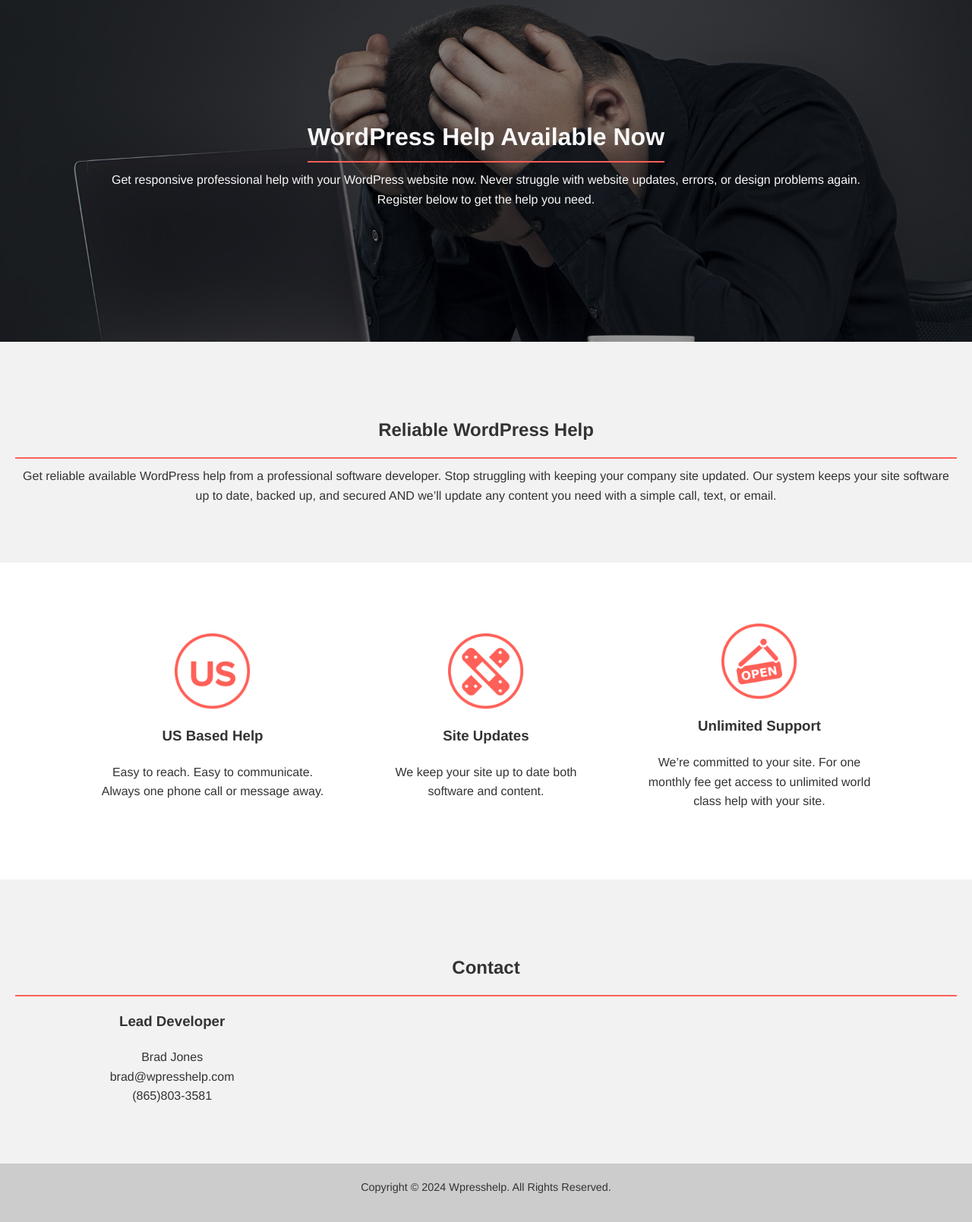
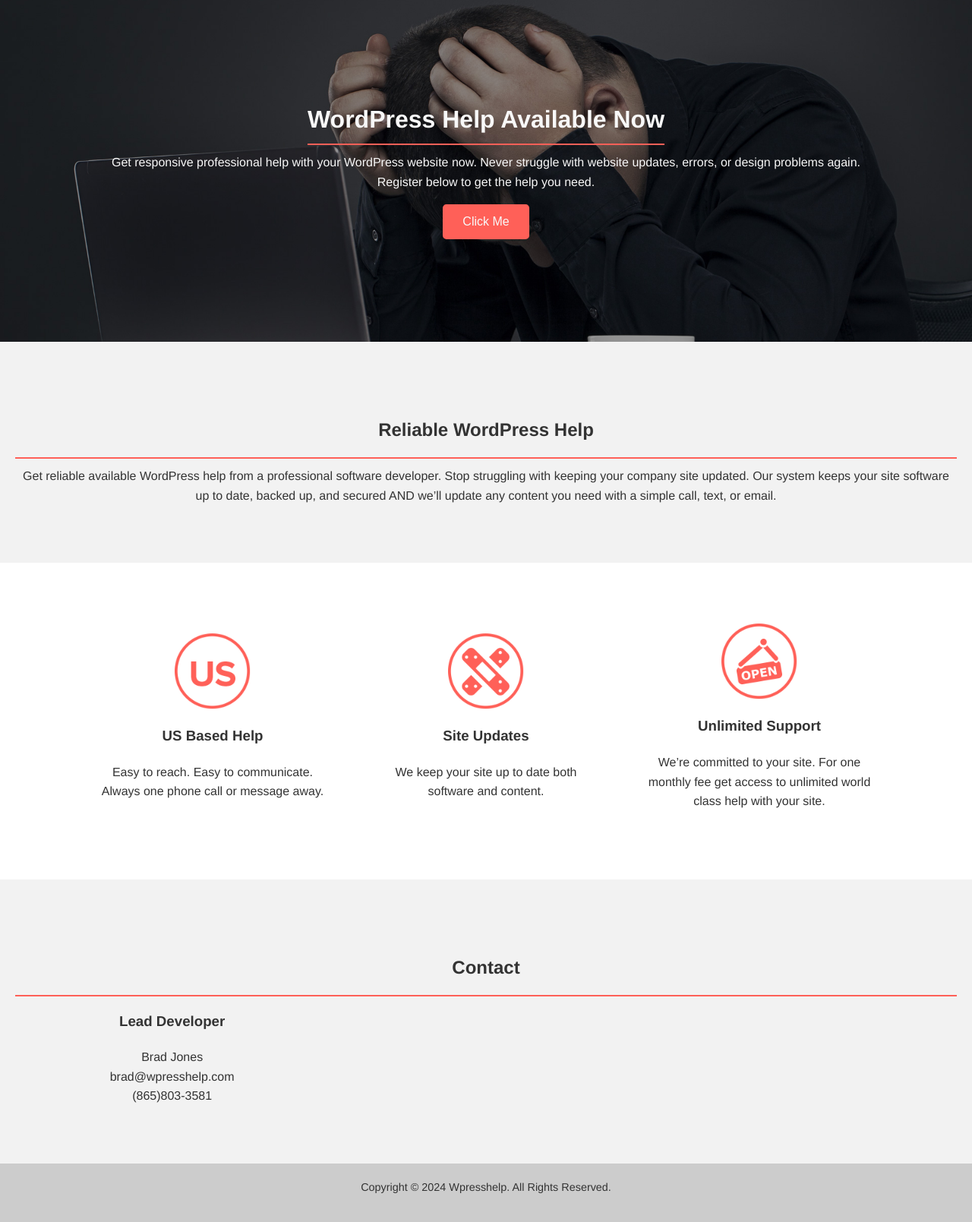
Before and after one commit to pro251/wpresshelp, a Jekyll site: the page built from index.html, in a window 1280 px wide. Shown: the whole page at 76% size. Built offline with Jekyll 4.4.1, drawn with Linux system fonts in a browser that asks for light colours.

Commit message:
Add button

```diff
--- /dev/null
+++ b/_sass/_button.scss
@@ -0,0 +1,41 @@
+.btn {
+  padding: 0.75em 1.5em;
+  font-size: 1em;
+  border-radius: 0.3em;
+  border: 2px solid transparent;
+  cursor: pointer;
+  text-align: center;
+  text-decoration: none;
+  display: inline-block;
+  transition: background-color 0.3s, color 0.3s, border-color 0.3s;
+
+  &:hover,
+  &:focus {
+    text-decoration: none;
+    outline: none;
+  }
+}
+
+.btn-primary {
+  background-color: $brand-primary;
+  color: $white;
+  border-color: $brand-primary;
+
+  &:hover,
+  &:focus {
+    background-color: darken($brand-primary, 10%);
+    border-color: darken($brand-primary, 10%);
+  }
+}
+
+.btn-outline {
+  background-color: transparent;
+  color: $brand-primary;
+  border-color: $brand-primary;
+
+  &:hover,
+  &:focus {
+    background-color: $brand-primary;
+    color: #fff;
+  }
+}
--- a/assets/css/main.scss
+++ b/assets/css/main.scss
@@ -9,4 +9,5 @@
 @import "navigation";
 @import "homepage-hero";
 @import "container";
+@import "button";
 @import "footer";
--- a/index.html
+++ b/index.html
@@ -8,6 +8,7 @@
     <div class="content">
         <p>Get responsive professional help with your WordPress website now. Never struggle with website updates, errors,
             or design problems again. Register below to get the help you need.</p>
+        <button class="btn btn-primary">Click Me</button>
     </div>
 </div>
 
```
